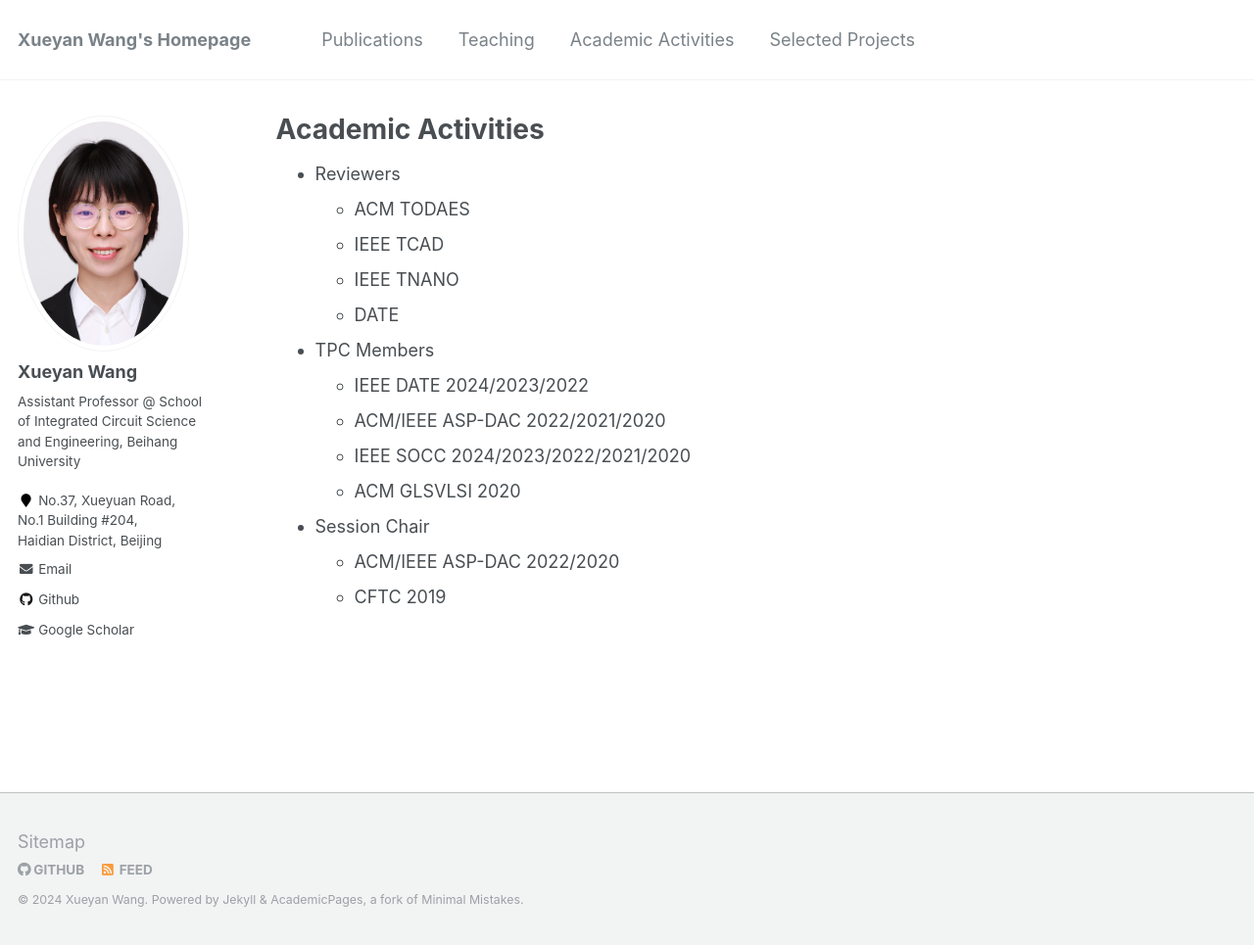
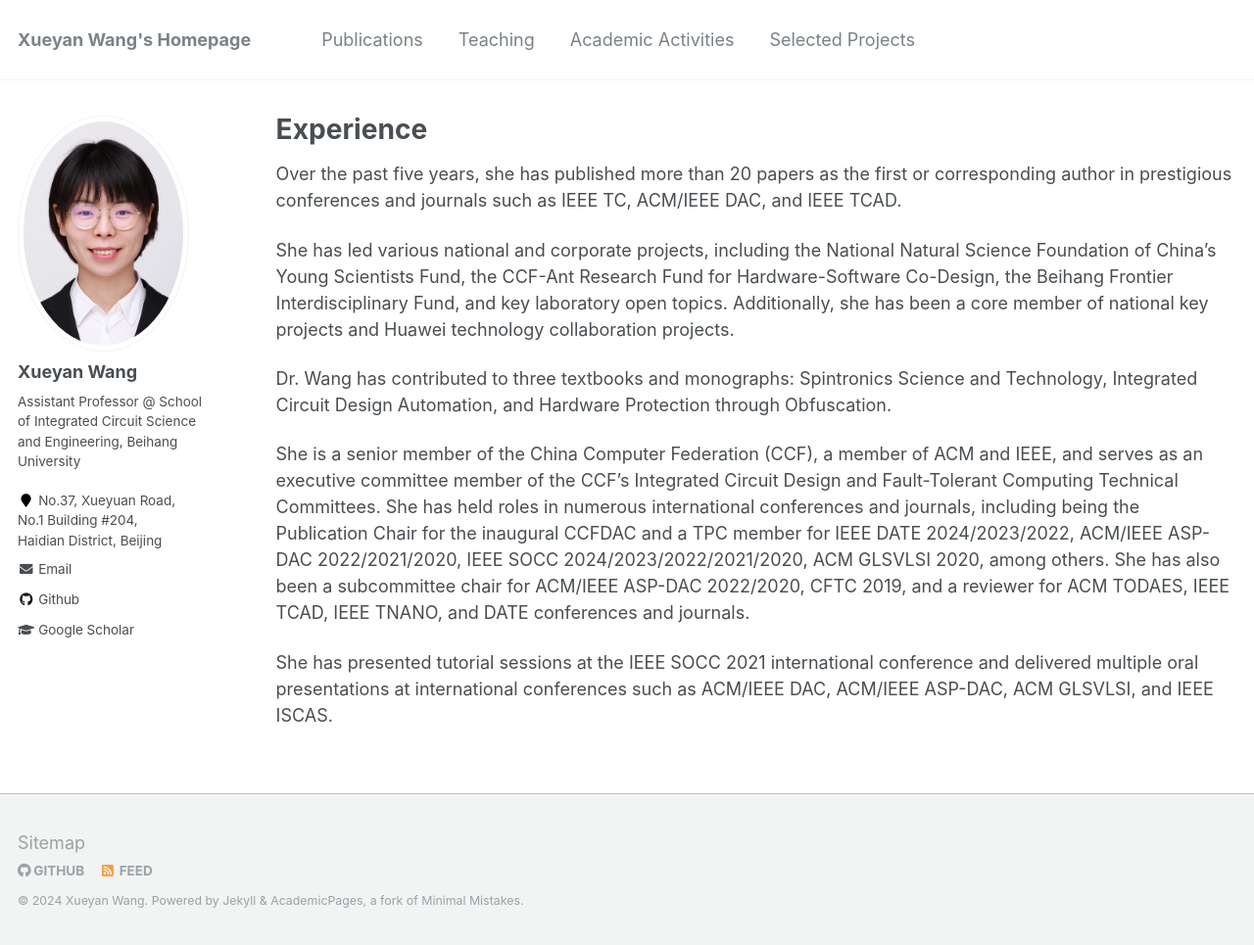
Before and after one commit to xywangbuaa/xywang.github.io, a Jekyll site: the page built from _pages/cv.md, in a window 1280 px wide and 965 px high. Shown: the whole window at 98% size. Built offline with Jekyll 4.4.1, drawn with Linux system fonts in a browser that asks for light colours.

Commit message:
Update cv.md

```diff
--- a/_pages/cv.md
+++ b/_pages/cv.md
@@ -1,26 +1,20 @@
 ---
 layout: archive
-title: "Academic Activities"
-permalink: /academic-activities/
+title: "Experience"
+permalink: /cv/
 author_profile: true
 redirect_from:
-  - /Academic-Activities
+  - /Experience
 ---
 
 <!-- {% include base_path %} -->
 
-* Reviewers
-  * ACM TODAES
-  * IEEE TCAD
-  * IEEE TNANO
-  * DATE
+Over the past five years, she has published more than 20 papers as the first or corresponding author in prestigious conferences and journals such as IEEE TC, ACM/IEEE DAC, and IEEE TCAD.
 
-* TPC Members
-  * IEEE DATE 2024/2023/2022
-  * ACM/IEEE ASP-DAC 2022/2021/2020
-  * IEEE SOCC 2024/2023/2022/2021/2020
-  * ACM GLSVLSI 2020
+She has led various national and corporate projects, including the National Natural Science Foundation of China’s Young Scientists Fund, the CCF-Ant Research Fund for Hardware-Software Co-Design, the Beihang Frontier Interdisciplinary Fund, and key laboratory open topics. Additionally, she has been a core member of national key projects and Huawei technology collaboration projects.
 
-* Session Chair
-  * ACM/IEEE ASP-DAC 2022/2020
-  * CFTC 2019
+Dr. Wang has contributed to three textbooks and monographs: Spintronics Science and Technology, Integrated Circuit Design Automation, and Hardware Protection through Obfuscation.
+
+She is a senior member of the China Computer Federation (CCF), a member of ACM and IEEE, and serves as an executive committee member of the CCF’s Integrated Circuit Design and Fault-Tolerant Computing Technical Committees. She has held roles in numerous international conferences and journals, including being the Publication Chair for the inaugural CCFDAC and a TPC member for IEEE DATE 2024/2023/2022, ACM/IEEE ASP-DAC 2022/2021/2020, IEEE SOCC 2024/2023/2022/2021/2020, ACM GLSVLSI 2020, among others. She has also been a subcommittee chair for ACM/IEEE ASP-DAC 2022/2020, CFTC 2019, and a reviewer for ACM TODAES, IEEE TCAD, IEEE TNANO, and DATE conferences and journals.
+
+She has presented tutorial sessions at the IEEE SOCC 2021 international conference and delivered multiple oral presentations at international conferences such as ACM/IEEE DAC, ACM/IEEE ASP-DAC, ACM GLSVLSI, and IEEE ISCAS.
```
